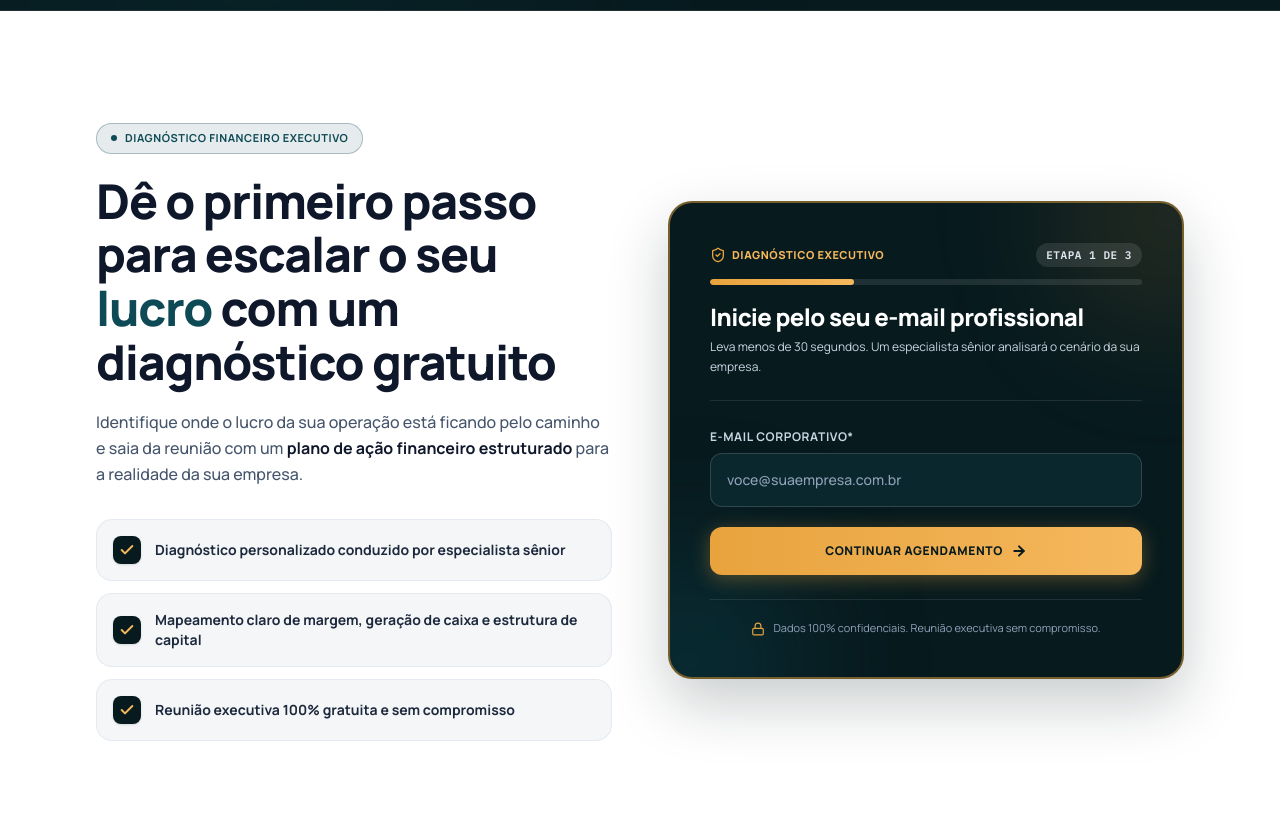
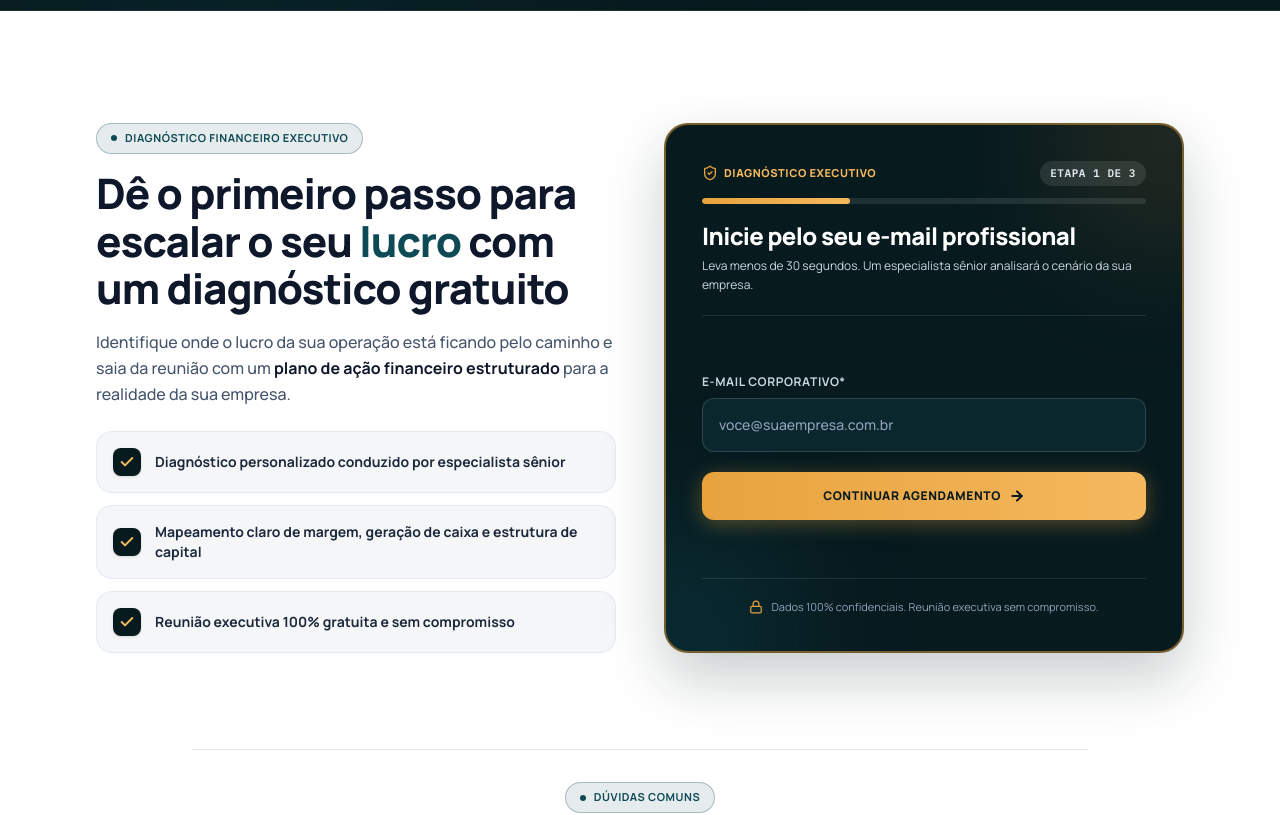
Before and after one commit to leandervenancio-source/site, a React (Vite) app: page / in a window 1280 px wide. Shown: the part 8360-9175 px from the top of the page. Built offline with nearby package versions, Linux system fonts and the light colour scheme; no server answers.

Commit message:
style(diagnostico): align left and right columns top and bottom with items-stretch

```diff
--- a/src/components/DiagnosticForm.tsx
+++ b/src/components/DiagnosticForm.tsx
@@ -220,7 +220,7 @@ export function DiagnosticForm({ theme: _theme = "dark" }: DiagnosticFormProps)
   const waUrl = `https://wa.me/5562999200405?text=${waMessage}`;
 
   const containerClass =
-    "rounded-3xl bg-[#071A1E] border-2 border-[#E8A33D]/50 p-7 sm:p-10 shadow-[0_25px_60px_rgba(7,26,30,0.22)] text-white relative overflow-hidden";
+    "h-full flex flex-col justify-between rounded-3xl bg-[#071A1E] border-2 border-[#E8A33D]/50 p-7 sm:p-9 shadow-[0_25px_60px_rgba(7,26,30,0.22)] text-white relative overflow-hidden";
   const inputClass =
     "w-full px-4 py-4 bg-[#0A272D] border border-white/15 text-white placeholder:text-slate-400 focus:border-[#E8A33D] focus:bg-[#0D3138] focus:outline-none transition-all rounded-xl font-medium text-sm";
   const labelClass = "text-xs font-bold uppercase tracking-wider text-slate-300 block mb-2";
@@ -347,7 +347,7 @@ export function DiagnosticForm({ theme: _theme = "dark" }: DiagnosticFormProps)
       />
 
       {/* Cabeçalho Executivo do Card + Barra de Progresso */}
-      <div className="relative z-10 mb-7 pb-6 border-b border-white/10">
+      <div className="relative z-10 pb-5 border-b border-white/10">
         <div className="flex items-center justify-between gap-2 mb-3">
           <span className="inline-flex items-center gap-1.5 text-[11px] font-extrabold uppercase tracking-wider text-[#F5B85D]">
             <ShieldCheck className="w-4 h-4 text-[#E8A33D]" />
@@ -380,7 +380,7 @@ export function DiagnosticForm({ theme: _theme = "dark" }: DiagnosticFormProps)
 
       {/* ETAPA 1: E-MAIL CORPORATIVO */}
       {step === 1 && (
-        <div className="space-y-5 relative z-10">
+        <div className="space-y-5 relative z-10 my-6">
           <div>
             <label className={labelClass}>
               E-mail Corporativo*
@@ -417,7 +417,7 @@ export function DiagnosticForm({ theme: _theme = "dark" }: DiagnosticFormProps)
 
       {/* ETAPA 2: NOME E WHATSAPP */}
       {step === 2 && (
-        <div className="space-y-5 relative z-10">
+        <div className="space-y-5 relative z-10 my-6">
           <div>
             <label className={labelClass}>
               Nome Completo*
@@ -483,7 +483,7 @@ export function DiagnosticForm({ theme: _theme = "dark" }: DiagnosticFormProps)
 
       {/* ETAPA 3: FATURAMENTO E CONFIRMAÇÃO */}
       {step === 3 && (
-        <div className="space-y-5 relative z-10">
+        <div className="space-y-5 relative z-10 my-6">
           <div>
             <label className={labelClass}>
               Faturamento Anual Aproximado*
@@ -565,7 +565,7 @@ export function DiagnosticForm({ theme: _theme = "dark" }: DiagnosticFormProps)
       )}
 
       {/* Rodapé de Confidencialidade */}
-      <div className="relative z-10 mt-6 pt-5 border-t border-white/10 flex items-center justify-center gap-2 text-[11px] text-slate-400">
+      <div className="relative z-10 pt-5 border-t border-white/10 flex items-center justify-center gap-2 text-[11px] text-slate-400">
         <Lock className="w-3.5 h-3.5 text-[#E8A33D] shrink-0" />
         <span>Dados 100% confidenciais. Reunião executiva sem compromisso.</span>
       </div>
--- a/src/pages/Home.tsx
+++ b/src/pages/Home.tsx
@@ -863,27 +863,29 @@ export function Home() {
       <section id="diagnostico" className="py-20 sm:py-28 bg-white text-slate-900 border-b border-slate-200 relative overflow-hidden">
         <div className="max-w-6xl mx-auto px-4 sm:px-6 lg:px-8 relative z-10">
 
-          <div className="grid grid-cols-1 lg:grid-cols-12 gap-10 lg:gap-14 items-center mb-24">
+          <div className="grid grid-cols-1 lg:grid-cols-12 gap-10 lg:gap-12 items-stretch mb-24">
 
-            {/* Coluna Esquerda: Identidade Executiva Mont Finance */}
-            <div className="lg:col-span-6">
-              <div className="inline-flex items-center gap-2 px-3.5 py-1.5 rounded-full bg-[#0E4A55]/10 border border-[#0E4A55]/30 text-[11px] font-bold uppercase tracking-wider text-[#0E4A55] mb-5">
+            {/* Coluna Esquerda: Identidade Executiva Mont Finance (Alinhada Topo e Base com o Card) */}
+            <div className="lg:col-span-6 flex flex-col justify-between">
+              <div>
+                <div className="inline-flex items-center gap-2 px-3.5 py-1.5 rounded-full bg-[#0E4A55]/10 border border-[#0E4A55]/30 text-[11px] font-bold uppercase tracking-wider text-[#0E4A55] mb-4">
                   <span className="w-1.5 h-1.5 rounded-full bg-[#0E4A55]"></span>
                   Diagnóstico Financeiro Executivo
                 </div>
 
-              <h2 className="text-3xl sm:text-5xl font-extrabold text-slate-900 tracking-tight mb-5 leading-[1.12]">
+                <h2 className="text-3xl sm:text-4xl lg:text-[42px] font-extrabold text-slate-900 tracking-tight mb-4 leading-[1.14]">
                   Dê o primeiro passo para escalar o seu{" "}
                   <span className="text-[#0E4A55]">lucro</span> com um diagnóstico gratuito
                 </h2>
 
-              <p className="text-sm sm:text-base text-slate-600 font-medium leading-relaxed mb-8">
+                <p className="text-sm sm:text-base text-slate-600 font-medium leading-relaxed mb-6">
                   Identifique onde o lucro da sua operação está ficando pelo caminho e saia da reunião com um{" "}
                   <strong className="text-slate-900 font-bold">plano de ação financeiro estruturado</strong> para a realidade da sua empresa.
                 </p>
+              </div>
 
-              {/* 3 Benefícios em Cards Executivos Sutis */}
-              <div className="space-y-3 mb-4">
+              {/* 3 Benefícios em Cards Executivos Sutis — Ancorados na base para alinhar com o formulário */}
+              <div className="space-y-3 mt-auto">
                 <div className="p-3.5 sm:p-4 rounded-2xl bg-[#F4F6F7] border border-slate-200/80 flex items-center gap-3.5">
                   <div className="w-7 h-7 rounded-lg bg-[#071A1E] text-[#F5B85D] flex items-center justify-center shrink-0 shadow-sm">
                     <Check className="w-4 h-4 stroke-[3]" />
@@ -914,7 +916,7 @@ export function Home() {
             </div>
 
             {/* Coluna Direita: Card Executivo Escuro com Formulário Multi-Step */}
-            <div className="lg:col-span-6">
+            <div className="lg:col-span-6 flex flex-col">
               <DiagnosticForm theme="dark" />
             </div>
 
```
Lines whose indentation alone changed are shown as unchanged.
